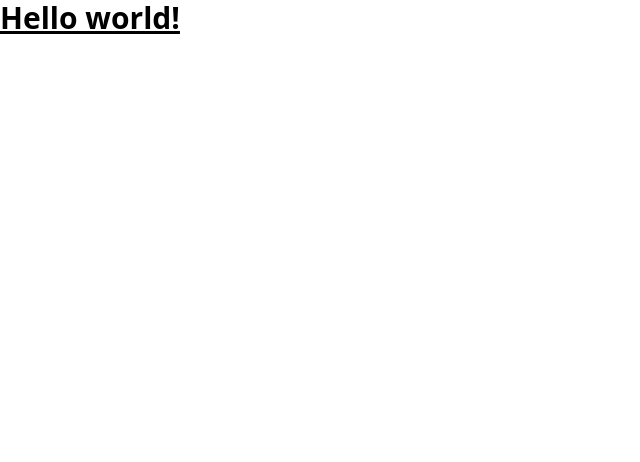
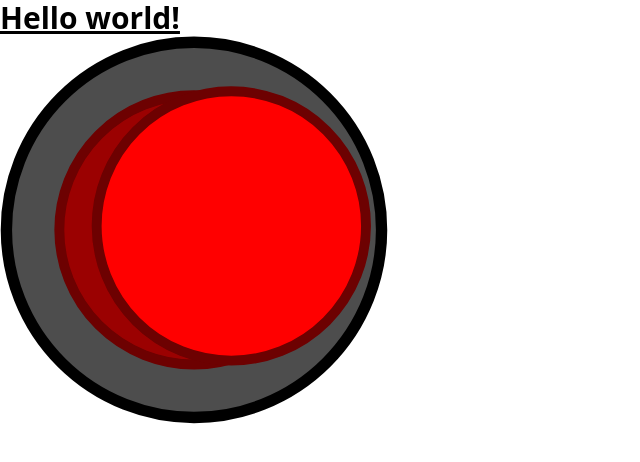
Before and after one commit to escapethisgamevue/escapethisgamevue.github.io, a Vue app: page / in a window 1280 px wide. Shown: the top 462 px of the page, without its empty margins (0-640 px from the left). Built offline with nearby package versions, Linux system fonts and the light colour scheme.

Commit message:
add carton button (#1)

```diff
--- a/src/App.vue
+++ b/src/App.vue
@@ -1,8 +1,10 @@
 <script setup lang="ts">
+import ButtonCartonRight from './components/button/buttonCartonRight.vue';
 </script>
 
 <template>
   <h1 class="text-3xl font-bold underline">
     Hello world!
   </h1>
+  <ButtonCartonRight />
 </template>
--- /dev/null
+++ b/src/components/button/buttonCartonRight.vue
@@ -0,0 +1,26 @@
+<script setup lang="ts">
+import { ref } from "vue"
+
+const animateRef = ref<any>()
+function clickButton() {
+    animateRef.value?.beginElement();
+}
+</script>
+
+<template>
+    <div class="h-fit w-fit" @click="clickButton()">
+        <svg class="h-fit w-fit" width="102.635mm" height="102.635mm" viewBox="0 0 103 103" version="1.1" id="svg1"
+            xmlns="http://www.w3.org/2000/svg" xmlns:svg="http://www.w3.org/2000/svg">
+
+            <circle style="fill:#4d4d4d;stroke:#000000;stroke-width:3.01567" cx="51.50901" cy="51.479477" r="49.80949"
+                id="Casing" />
+            <circle style="fill:#9b0101;fill-opacity:1;stroke:#6d0101;stroke-width:2.63;stroke-opacity:1" cx="51.50901"
+                cy="51.479477" r="35.757164" id="back-button" />
+            <circle style="fill:#ff0000;stroke:#6d0101;stroke-width:2.63;stroke-opacity:1" cx="61.425705" cy="50.430336"
+                r="35.757164" id="front-button">
+                <animate ref="animateRef" attributeName="cx" begin="indefinite" values="61.425705;50.430336;61.425705"
+                    dur="1s" repeatCount="1" />
+            </circle>
+        </svg>
+    </div>
+</template>
```
